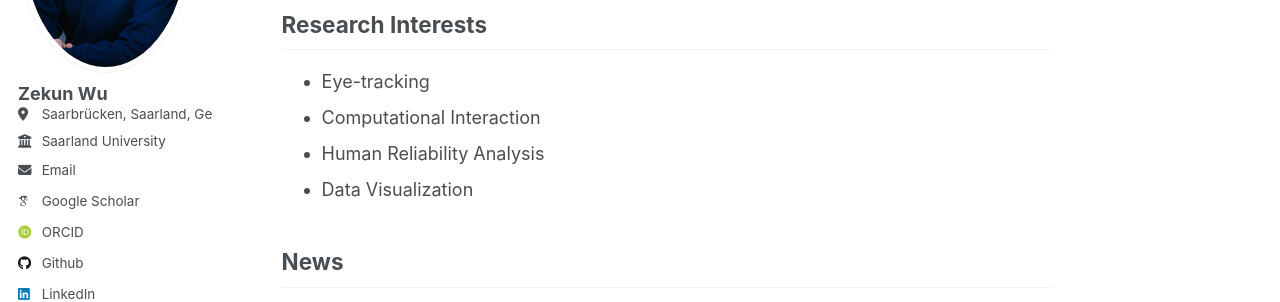
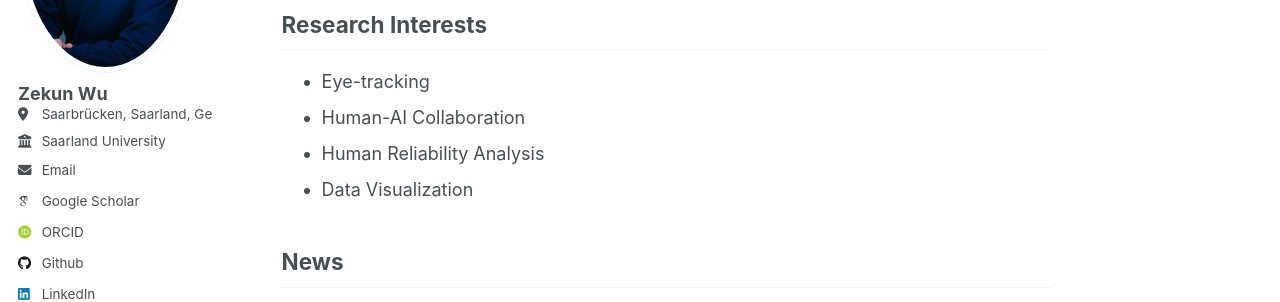
Before and after one commit to zekun-wu/zekun-wu.github.io, a Jekyll site: the page built from _pages/about.md, in a window 1280 px wide and 1143 px high. Shown: the part 290-592 px from the top of the window. Built offline with Jekyll 4.4.1, drawn with Linux system fonts in a browser that asks for light colours; some web fonts are replaced.

Commit message:
change research interests

```diff
--- a/_pages/about.md
+++ b/_pages/about.md
@@ -12,7 +12,7 @@ I'm a Ph.D. student working at the [Computational Interaction Lab](https://cix.c
 ## Research Interests
 
 - Eye-tracking
-- Computational Interaction
+- Human-AI Collaboration
 - Human Reliability Analysis
 - Data Visualization
 
```
